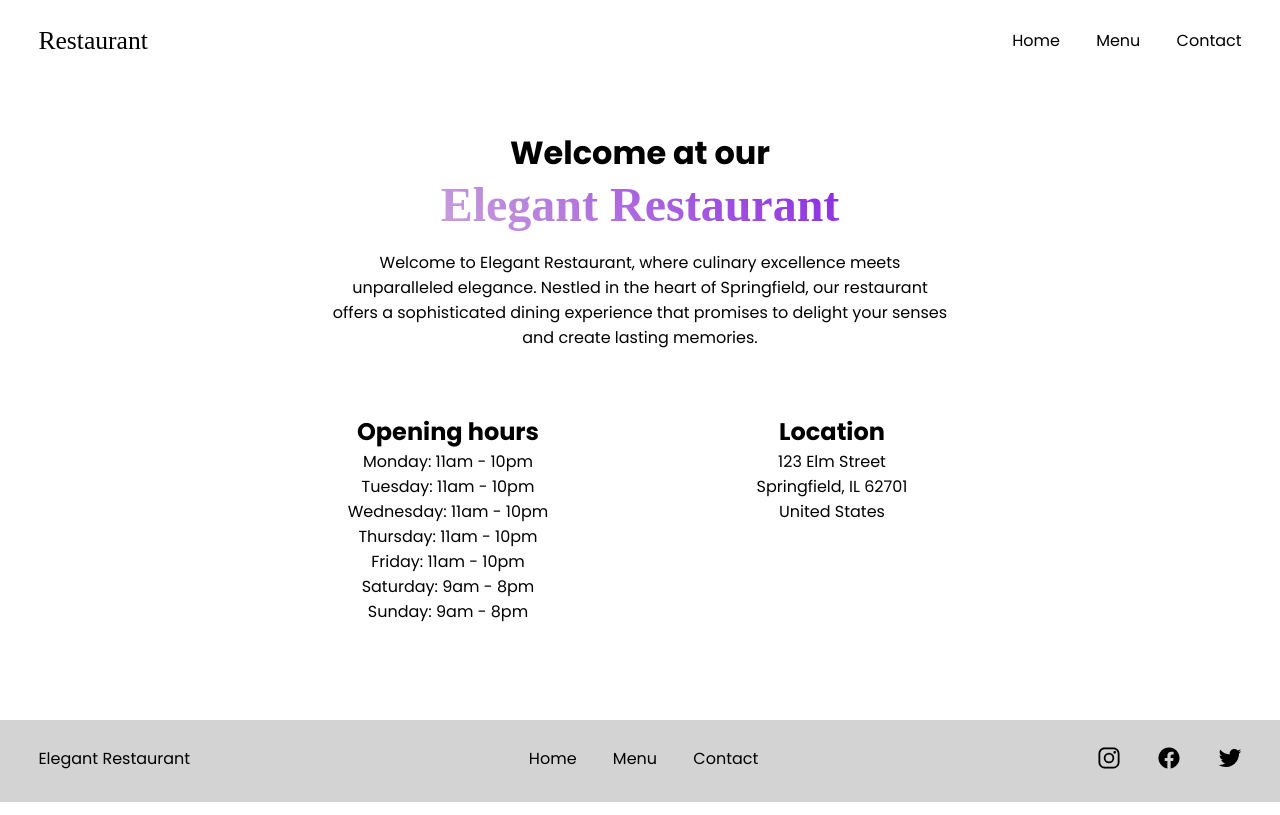
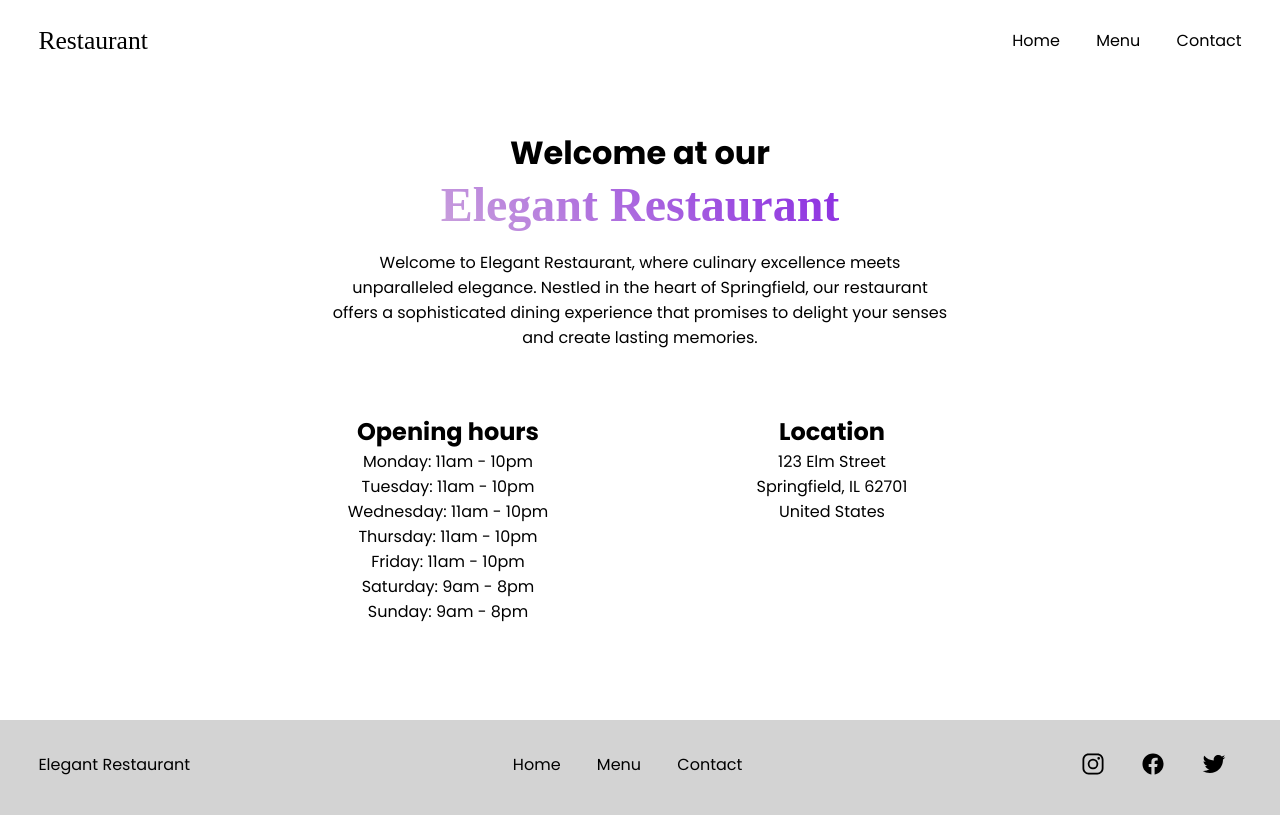
Before and after one commit to LucaJahnen/restaurant-page, a website built with webpack: page src/index.html in a window 1280 px wide. Built offline with nearby package versions, Linux system fonts and the light colour scheme.

Commit message:
improving footer

```diff
--- a/src/index.html
+++ b/src/index.html
@@ -25,9 +25,15 @@
             <button id="contact">Contact</button>
         </div>
         <div>
-            <ion-icon name="logo-instagram"></ion-icon>
-            <ion-icon name="logo-facebook"></ion-icon>
-            <ion-icon name="logo-twitter"></ion-icon>
+            <a href="#">
+                <ion-icon name="logo-instagram"></ion-icon>
+            </a>
+            <a href="#">
+                <ion-icon name="logo-facebook"></ion-icon>
+            </a>
+            <a href="#">
+                <ion-icon name="logo-twitter"></ion-icon>
+            </a>
         </div>
     </footer>
     <script type="module" src="https://unpkg.com/ionicons@7.1.0/dist/ionicons/ionicons.esm.js"></script>
--- a/src/styles.css
+++ b/src/styles.css
@@ -62,7 +62,7 @@ nav {
 
 footer {
     margin-top: 6rem;
-    padding: 1.6rem 2.4rem;;
+    padding: 2rem 2.4rem;
     display: flex;
     justify-content: space-between;
     background: lightgrey;
@@ -71,12 +71,15 @@ footer {
         margin: 0 2rem;
     }
 
+    a {
+        display: inline;
+        text-decoration: none;
+        color: black;
+    }
+
     ion-icon {
         font-size: 24px;
-    }
-
-    ion-icon:nth-child(2) {
-        margin: 0 2rem;
+        margin: 0 1rem;
     }
 }
 
@@ -106,7 +109,7 @@ footer {
     footer {
         flex-direction: column;
         align-items: center;
-        gap: 1rem;
+        gap: 1.4rem;
         margin-top: 4rem;
     }
 }
```
